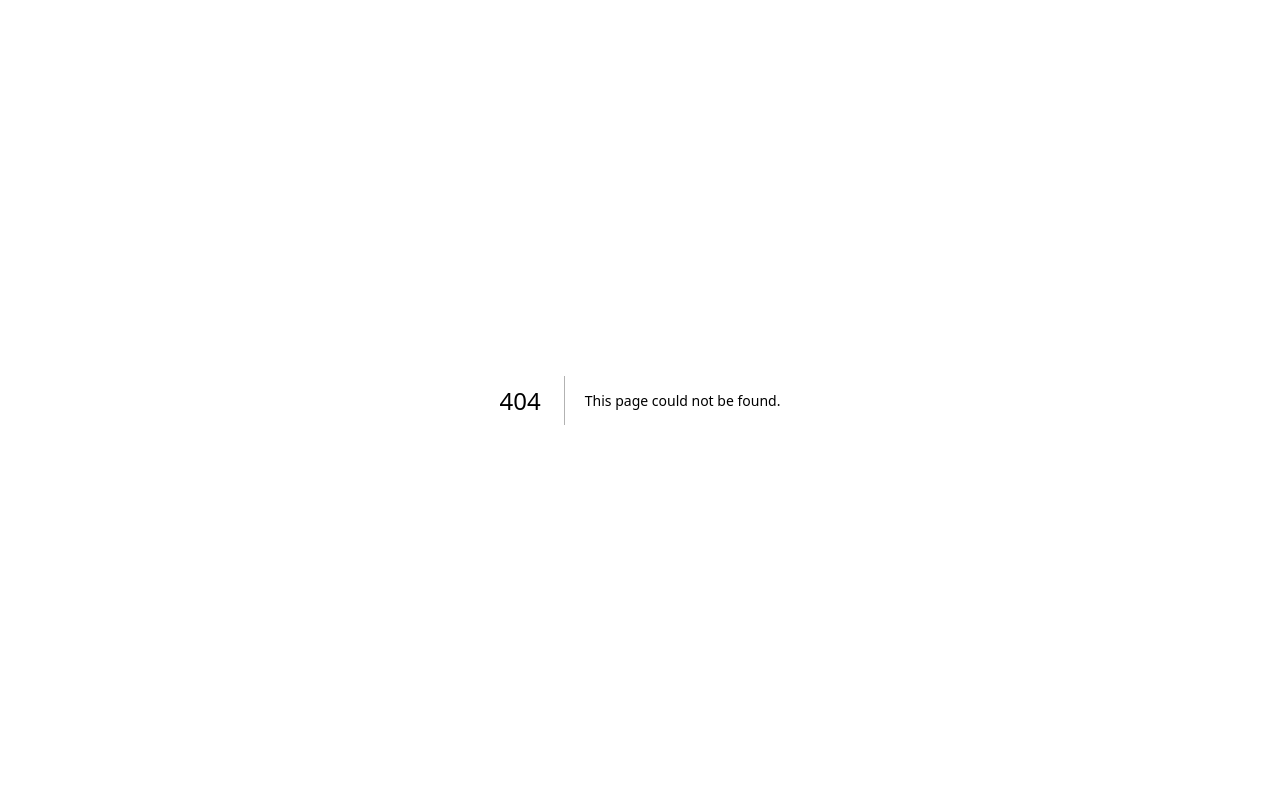
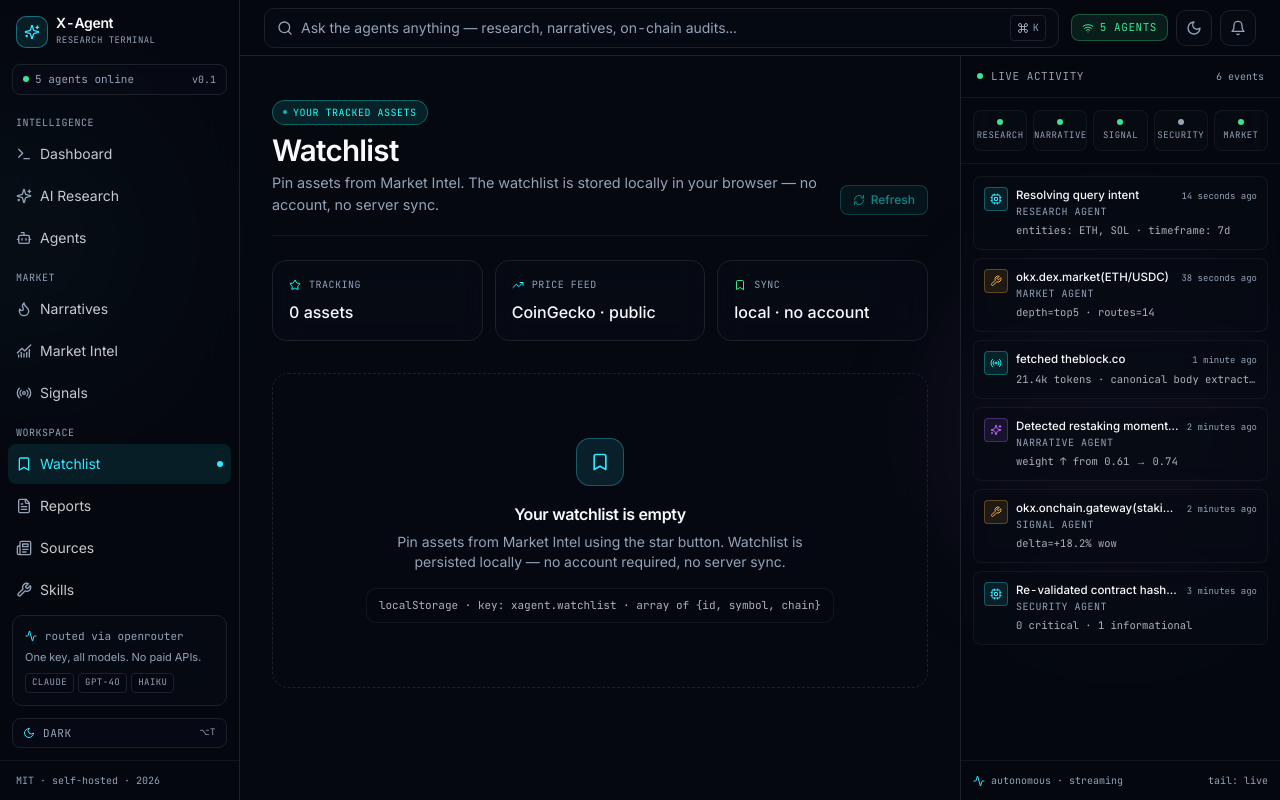
Before and after one commit to Dairus01/X-Agent, a Next.js app: page /watchlist in a window 1280 px wide. Before the commit this address had no page. Built offline with nearby package versions, Linux system fonts and the light colour scheme.

Commit message:
feat: add watchlist page

```diff
--- /dev/null
+++ b/src/app/(app)/watchlist/page.tsx
@@ -0,0 +1,222 @@
+"use client";
+
+import { useEffect, useState } from "react";
+import { Bookmark, RefreshCw, Star, Trash2, TrendingUp } from "lucide-react";
+import { PageHeader, PageShell, EmptyState } from "@/components/app/page-header";
+import { useWatchlist } from "@/lib/stores/watchlist";
+import type { MarketCoin } from "@/lib/sources/coingecko";
+import { cn } from "@/lib/utils";
+
+interface MarketResponse {
+  source: string;
+  count: number;
+  coins: MarketCoin[];
+  error?: string;
+}
+
+export default function WatchlistPage() {
+  const entries = useWatchlist((s) => s.entries);
+  const remove = useWatchlist((s) => s.remove);
+  const clear = useWatchlist((s) => s.clear);
+
+  const [coins, setCoins] = useState<MarketCoin[] | null>(null);
+  const [error, setError] = useState<string | null>(null);
+  const [loading, setLoading] = useState(false);
+  const [mounted, setMounted] = useState(false);
+
+  useEffect(() => {
+    setMounted(true);
+  }, []);
+
+  async function load(ids: string[]) {
+    if (!ids.length) {
+      setCoins([]);
+      return;
+    }
+    setLoading(true);
+    setError(null);
+    try {
+      const res = await fetch(`/api/market?ids=${encodeURIComponent(ids.join(","))}&per_page=${Math.min(250, Math.max(ids.length, 1))}`);
+      const json = (await res.json()) as MarketResponse;
+      if (!res.ok || json.error) throw new Error(json.error ?? `request failed: ${res.status}`);
+      setCoins(json.coins);
+    } catch (err) {
+      setError(err instanceof Error ? err.message : "unknown error");
+    } finally {
+      setLoading(false);
+    }
+  }
+
+  useEffect(() => {
+    if (!mounted) return;
+    void load(entries.map((e) => e.id));
+  }, [mounted, entries]);
+
+  const ordered = coins
+    ? entries
+        .map((e) => coins.find((c) => c.id === e.id))
+        .filter((c): c is MarketCoin => Boolean(c))
+    : [];
+
+  return (
+    <PageShell>
+      <PageHeader
+        kicker="your tracked assets"
+        tone="cyan"
+        title="Watchlist"
+        description="Pin assets from Market Intel. The watchlist is stored locally in your browser — no account, no server sync."
+        actions={
+          <div className="hidden items-center gap-2 sm:flex">
+            <button
+              type="button"
+              onClick={() => load(entries.map((e) => e.id))}
+              disabled={loading || entries.length === 0}
+              className="inline-flex items-center gap-1.5 rounded-md border border-cyan/40 bg-cyan/10 px-3 py-1.5 text-xs font-medium text-cyan transition-colors hover:bg-cyan/20 disabled:opacity-50"
+            >
+              <RefreshCw className={cn("h-3 w-3", loading && "animate-spin")} />
+              Refresh
+            </button>
+            {entries.length > 0 ? (
+              <button
+                type="button"
+                onClick={clear}
+                className="inline-flex items-center gap-1.5 rounded-md border border-border bg-background/40 px-3 py-1.5 text-xs font-medium text-muted-foreground transition-colors hover:text-foreground"
+              >
+                <Trash2 className="h-3 w-3" />
+                Clear
+              </button>
+            ) : null}
+          </div>
+        }
+      />
+
+      <div className="mt-6 grid gap-3 sm:grid-cols-3">
+        <Tile
+          label="Tracking"
+          value={mounted ? `${entries.length} asset${entries.length === 1 ? "" : "s"}` : "—"}
+          icon={Star}
+          tone="text-cyan"
+        />
+        <Tile label="Price feed" value="CoinGecko · public" icon={TrendingUp} tone="text-electric" />
+        <Tile label="Sync" value="local · no account" icon={Bookmark} tone="text-success" />
+      </div>
+
+      {!mounted ? null : entries.length === 0 ? (
+        <EmptyState
+          icon={Bookmark}
+          title="Your watchlist is empty"
+          description="Pin assets from Market Intel using the star button. Watchlist is persisted locally — no account required, no server sync."
+          hint="localStorage · key: xagent.watchlist · array of {id, symbol, chain}"
+        />
+      ) : error ? (
+        <EmptyState
+          icon={TrendingUp}
+          title="Price feed unreachable"
+          description={error}
+          hint="GET /api/market?ids=…"
+        />
+      ) : !coins && loading ? (
+        <div className="mt-8 rounded-2xl border border-border bg-card/40 p-10 text-center text-sm text-muted-foreground">
+          Resolving against CoinGecko…
+        </div>
+      ) : coins && ordered.length === 0 ? (
+        <EmptyState
+          icon={TrendingUp}
+          title="No prices returned"
+          description="CoinGecko returned an empty list for the pinned ids. They may have been delisted or renamed."
+        />
+      ) : (
+        <div className="mt-8 overflow-hidden rounded-2xl border border-border bg-card/40 backdrop-blur-md">
+          <div className="overflow-x-auto scrollbar-thin">
+            <table className="w-full min-w-[560px] text-sm">
+              <thead>
+                <tr className="border-b border-border/60 text-left font-mono text-[10px] uppercase tracking-wider text-muted-foreground">
+                  <th className="px-2 py-3 sm:px-4">#</th>
+                  <th className="px-2 py-3 sm:px-4">Asset</th>
+                  <th className="px-2 py-3 text-right sm:px-4">Price</th>
+                  <th className="px-2 py-3 text-right sm:px-4">24h</th>
+                  <th className="hidden px-2 py-3 text-right md:table-cell md:px-4">Market Cap</th>
+                  <th className="px-2 py-3 text-right sm:px-4">·</th>
+                </tr>
+              </thead>
+              <tbody>
+                {ordered.map((c, i) => (
+                  <tr key={c.id} className="border-b border-border/40 last:border-0 hover:bg-card/60">
+                    <td className="px-2 py-3 font-mono text-[11px] text-muted-foreground sm:px-4">{i + 1}</td>
+                    <td className="px-2 py-3 sm:px-4">
+                      <div className="flex flex-wrap items-baseline gap-x-2 gap-y-0.5">
+                        <span className="font-medium">{c.name}</span>
+                        <span className="font-mono text-[10px] uppercase text-muted-foreground">{c.symbol}</span>
+                      </div>
+                    </td>
+                    <td className="px-2 py-3 text-right font-mono tabular-nums sm:px-4">
+                      ${formatPrice(c.current_price)}
+                    </td>
+                    <td
+                      className={cn(
+                        "px-2 py-3 text-right font-mono tabular-nums sm:px-4",
+                        c.price_change_percentage_24h >= 0 ? "text-success" : "text-destructive",
+                      )}
+                    >
+                      {c.price_change_percentage_24h >= 0 ? "+" : ""}
+                      {c.price_change_percentage_24h?.toFixed(2)}%
+                    </td>
+                    <td className="hidden px-2 py-3 text-right font-mono tabular-nums text-muted-foreground md:table-cell md:px-4">
+                      ${formatCompact(c.market_cap)}
+                    </td>
+                    <td className="px-2 py-3 text-right sm:px-4">
+                      <button
+                        type="button"
+                        onClick={() => remove(c.id)}
+                        aria-label="Remove from watchlist"
+                        className="inline-flex items-center gap-1 rounded-md border border-border bg-background/40 px-2 py-1.5 font-mono text-[10px] uppercase tracking-wider text-muted-foreground transition-colors hover:border-destructive/40 hover:text-destructive"
+                      >
+                        <Trash2 className="h-3 w-3" />
+                        <span className="hidden sm:inline">Remove</span>
+                      </button>
+                    </td>
+                  </tr>
+                ))}
+              </tbody>
+            </table>
+          </div>
+        </div>
+      )}
+    </PageShell>
+  );
+}
+
+function Tile({
+  label,
+  value,
+  icon: Icon,
+  tone,
+}: {
+  label: string;
+  value: string;
+  icon: React.ComponentType<{ className?: string }>;
+  tone: string;
+}) {
+  return (
+    <div className="rounded-xl border border-border bg-card/60 p-4 backdrop-blur-md">
+      <div className="flex items-center gap-2 font-mono text-[10px] uppercase tracking-wider text-muted-foreground">
+        <Icon className={`h-3 w-3 ${tone}`} />
+        {label}
+      </div>
+      <div className="mt-2 text-base font-medium">{value}</div>
+    </div>
+  );
+}
+
+function formatPrice(n: number): string {
+  if (n >= 1) return n.toLocaleString(undefined, { maximumFractionDigits: 2 });
+  if (n >= 0.01) return n.toLocaleString(undefined, { maximumFractionDigits: 4 });
+  return n.toLocaleString(undefined, { maximumFractionDigits: 8 });
+}
+
+function formatCompact(n: number): string {
+  return new Intl.NumberFormat(undefined, {
+    notation: "compact",
+    maximumFractionDigits: 2,
+  }).format(n);
+}
```
